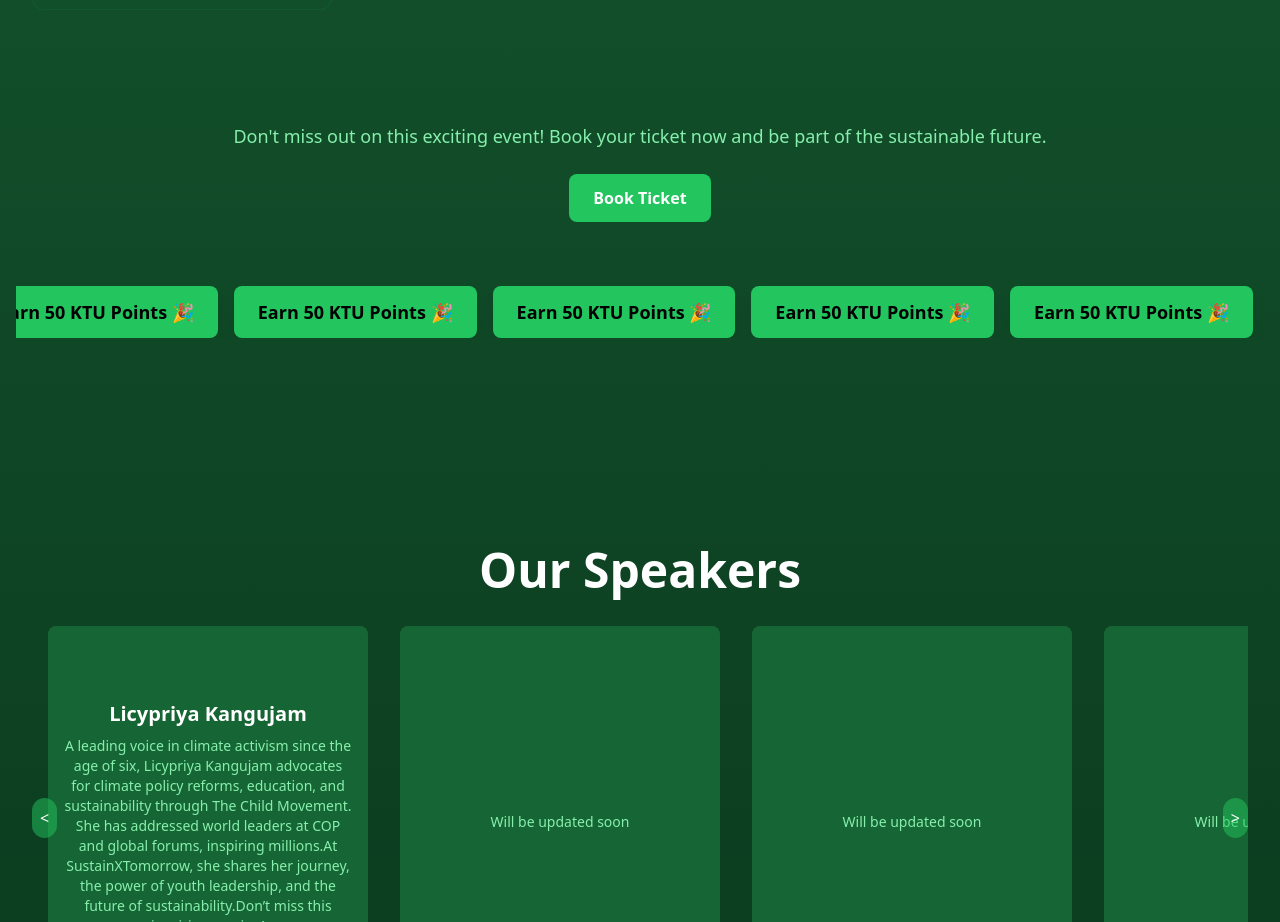
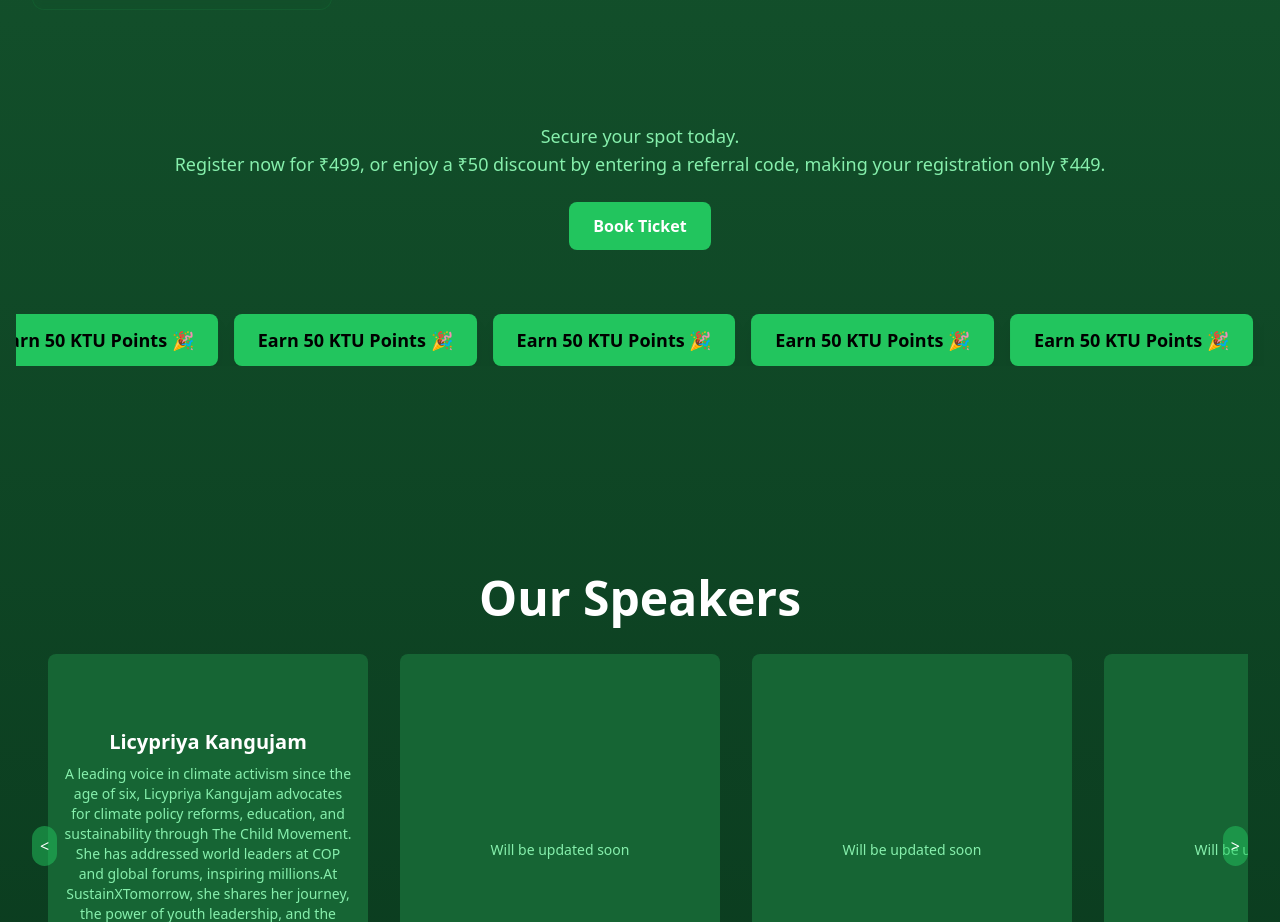
Before and after one commit to Eldhoalias72/sustainx__frontend, a Next.js app: page / in a window 1280 px wide. Shown: the part 2320-3242 px from the top of the page. Built offline with nearby package versions, Linux system fonts and the light colour scheme.

Commit message:
registration price added

```diff
--- a/components/event-section.tsx
+++ b/components/event-section.tsx
@@ -245,7 +245,7 @@ export default function EventSection() {
   transition={{ duration: 0.8, delay: 0.2 }}
 >
   <p className="text-green-300 text-lg mb-6">
-    Don&apos;t miss out on this exciting event! Book your ticket now and be part of the sustainable future.
+  Secure your spot today.<br></br> Register now for ₹499, or enjoy a ₹50 discount by entering a referral code, making your registration only ₹449.
   </p>
   <div className="flex justify-center">
     <motion.a
```
